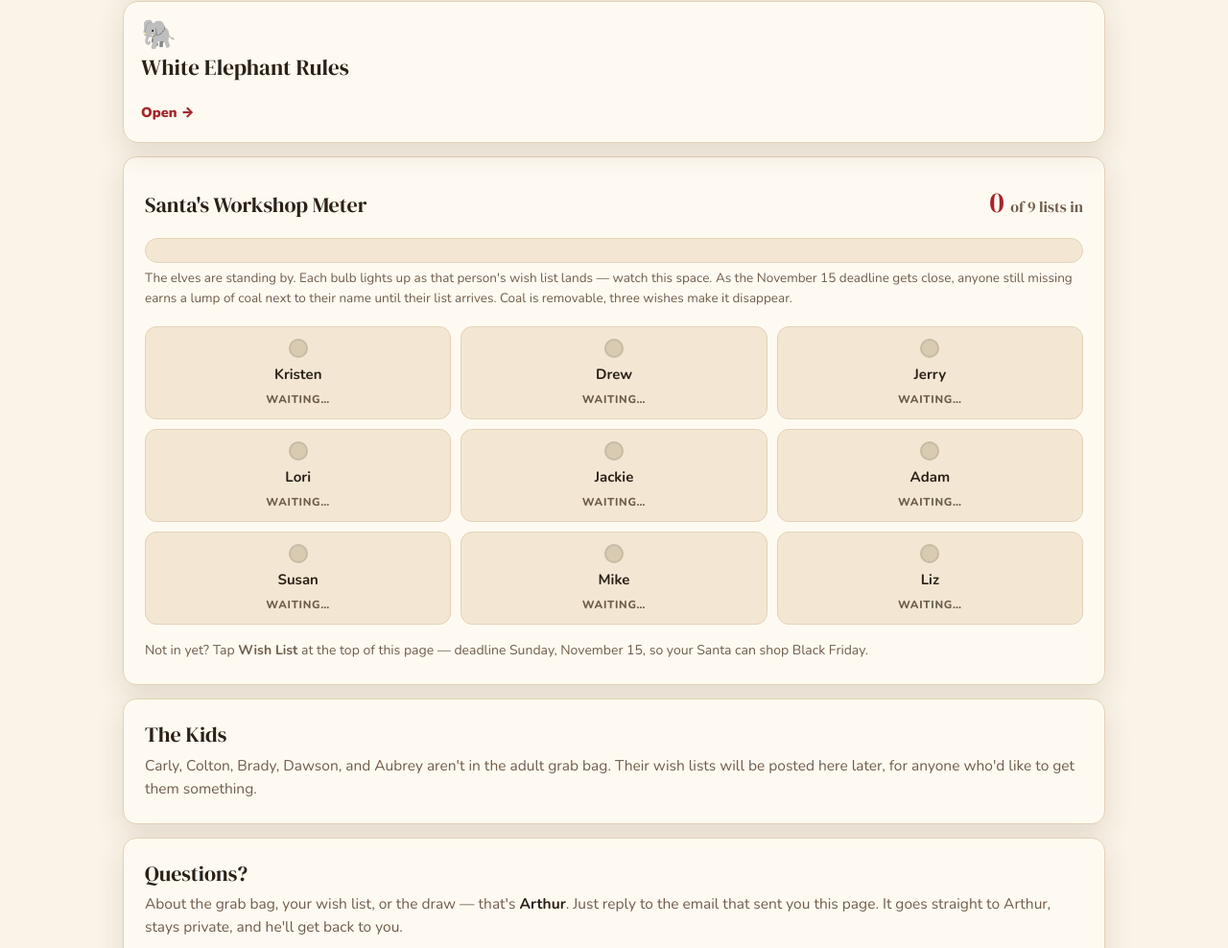
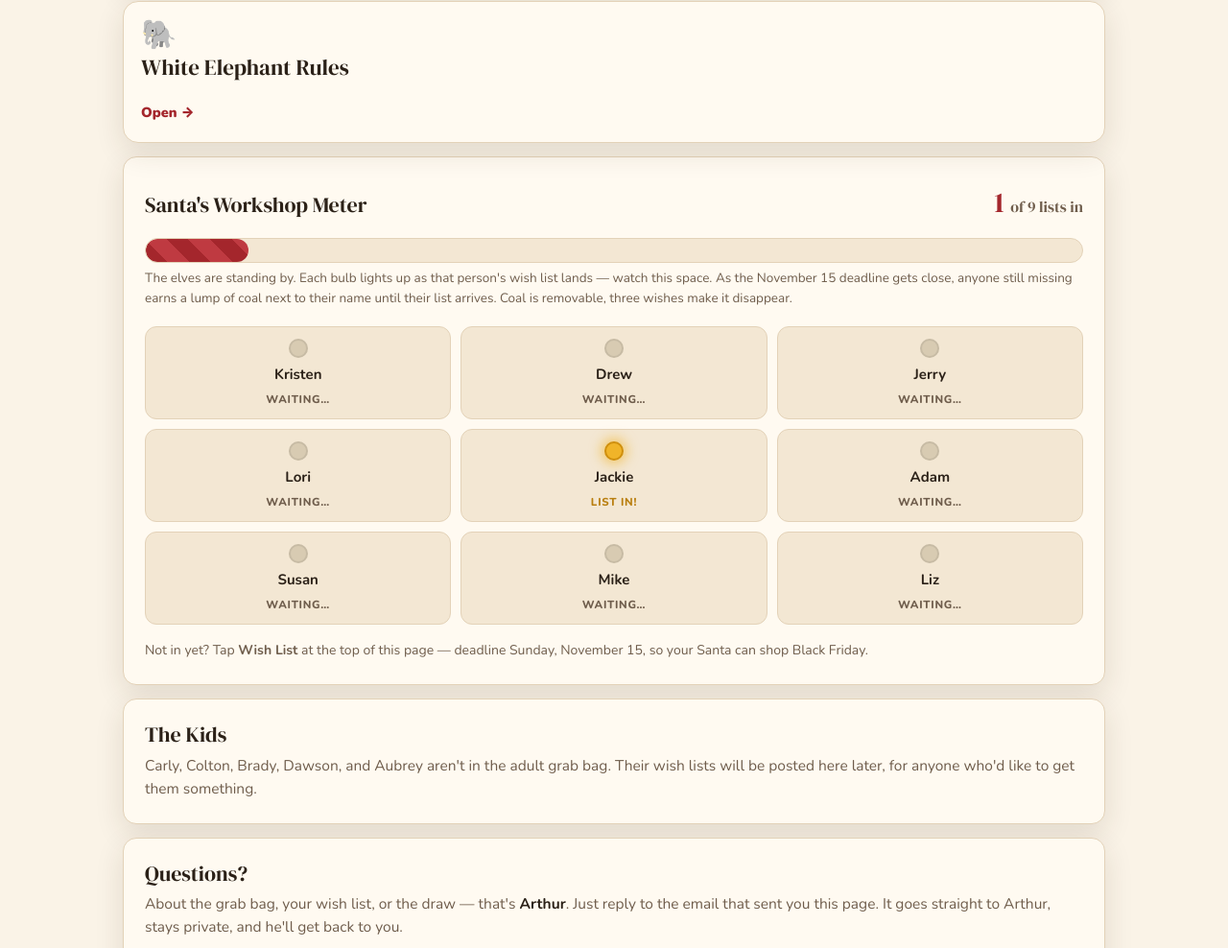
Before and after one commit to mascaragp/mascaragp.github.io, a plain HTML site: page index.html in a window 1280 px wide. Shown: the part 811-1799 px from the top of the page at 96% size. Drawn offline with nearby package versions, Linux system fonts and the light colour scheme.

Commit message:
Wish list meter: Jackie's list is in (1 of 9) - her bulb is lit

```diff
--- a/index.html
+++ b/index.html
@@ -105,6 +105,8 @@
   @media (max-width:480px){.slots{grid-template-columns:repeat(3,1fr);gap:8px}}
   .slot{display:flex;flex-direction:column;align-items:center;gap:6px;background:var(--surface2);border:1px solid var(--line);border-radius:12px;padding:12px 6px 10px;text-align:center}
   .slot .bulb{width:20px;height:20px;border-radius:50%;background:var(--bulb-off);border:2px solid rgba(0,0,0,.08)}
+  .slot.lit .bulb{background:#f0b429;border-color:#cf8f0e;box-shadow:0 0 12px 4px rgba(240,180,41,.55)}
+  .slot.lit span{color:#b97f10}
   .slot b{font-size:15px}
   .slot span{font-size:11.5px;font-weight:800;letter-spacing:.06em;text-transform:uppercase;color:var(--muted)}
   .meter-foot{margin:16px 0 0;font-size:14px;color:var(--muted)}
@@ -201,16 +203,16 @@
       <div class="card" id="workshop" style="margin-top:14px">
         <div class="meter-head">
           <h3 style="margin:0">Santa's Workshop Meter</h3>
-          <div class="meter-count">0 <small>of 9 lists in</small></div>
+          <div class="meter-count">1 <small>of 9 lists in</small></div>
         </div>
-        <div class="bar" role="progressbar" aria-valuenow="0" aria-valuemin="0" aria-valuemax="9" aria-label="Wish lists received: 0 of 9"><div class="bar-fill"></div></div>
+        <div class="bar" role="progressbar" aria-valuenow="1" aria-valuemin="0" aria-valuemax="9" aria-label="Wish lists received: 1 of 9"><div class="bar-fill" style="width:11%"></div></div>
         <p class="bar-caption">The elves are standing by. Each bulb lights up as that person's wish list lands — watch this space. As the November 15 deadline gets close, anyone still missing earns a lump of coal next to their name until their list arrives. Coal is removable, three wishes make it disappear.</p>
         <div class="slots">
           <div class="slot"><span class="bulb" aria-hidden="true"></span><b>Kristen</b><span>Waiting…</span></div>
           <div class="slot"><span class="bulb" aria-hidden="true"></span><b>Drew</b><span>Waiting…</span></div>
           <div class="slot"><span class="bulb" aria-hidden="true"></span><b>Jerry</b><span>Waiting…</span></div>
           <div class="slot"><span class="bulb" aria-hidden="true"></span><b>Lori</b><span>Waiting…</span></div>
-          <div class="slot"><span class="bulb" aria-hidden="true"></span><b>Jackie</b><span>Waiting…</span></div>
+          <div class="slot lit"><span class="bulb" aria-hidden="true"></span><b>Jackie</b><span>List in!</span></div>
           <div class="slot"><span class="bulb" aria-hidden="true"></span><b>Adam</b><span>Waiting…</span></div>
           <div class="slot"><span class="bulb" aria-hidden="true"></span><b>Susan</b><span>Waiting…</span></div>
           <div class="slot"><span class="bulb" aria-hidden="true"></span><b>Mike</b><span>Waiting…</span></div>
```
